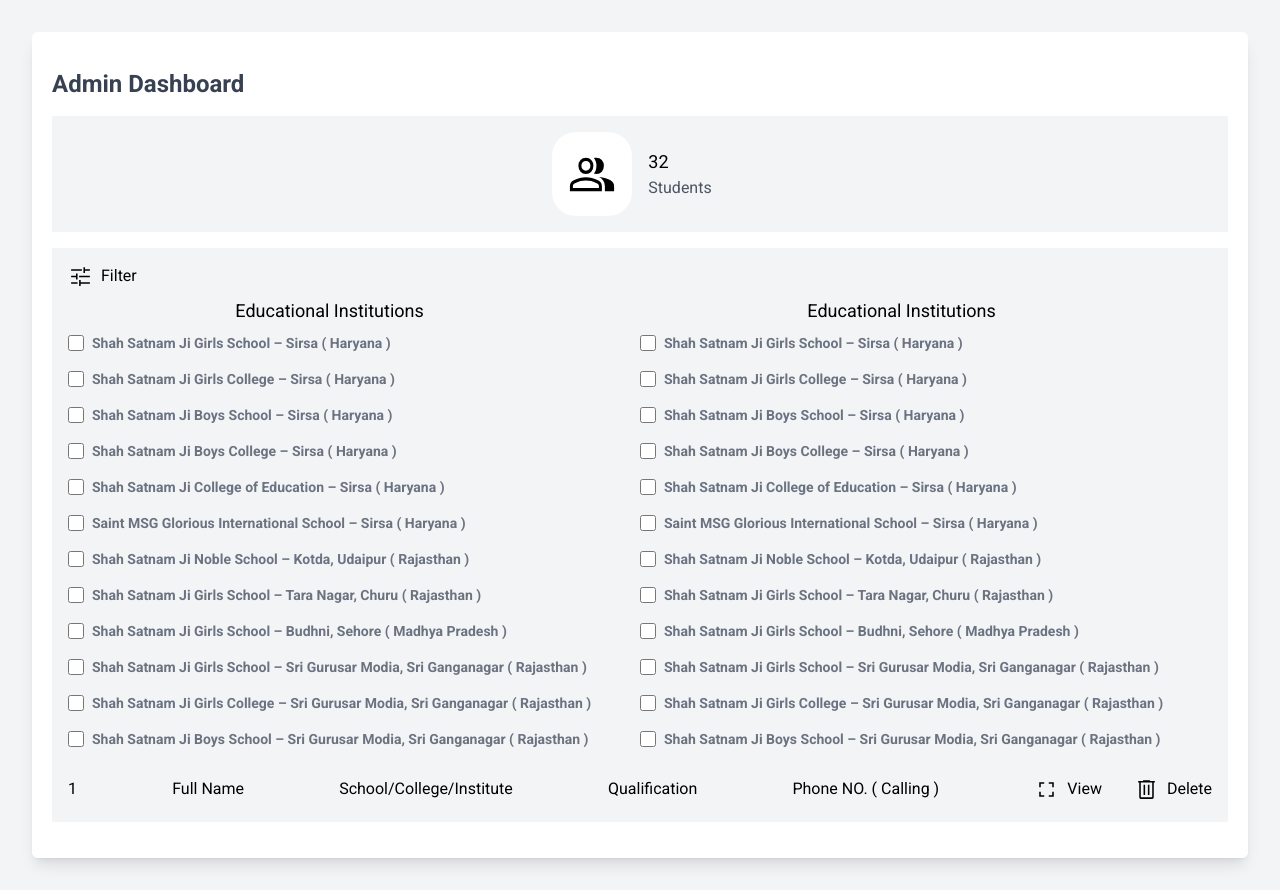
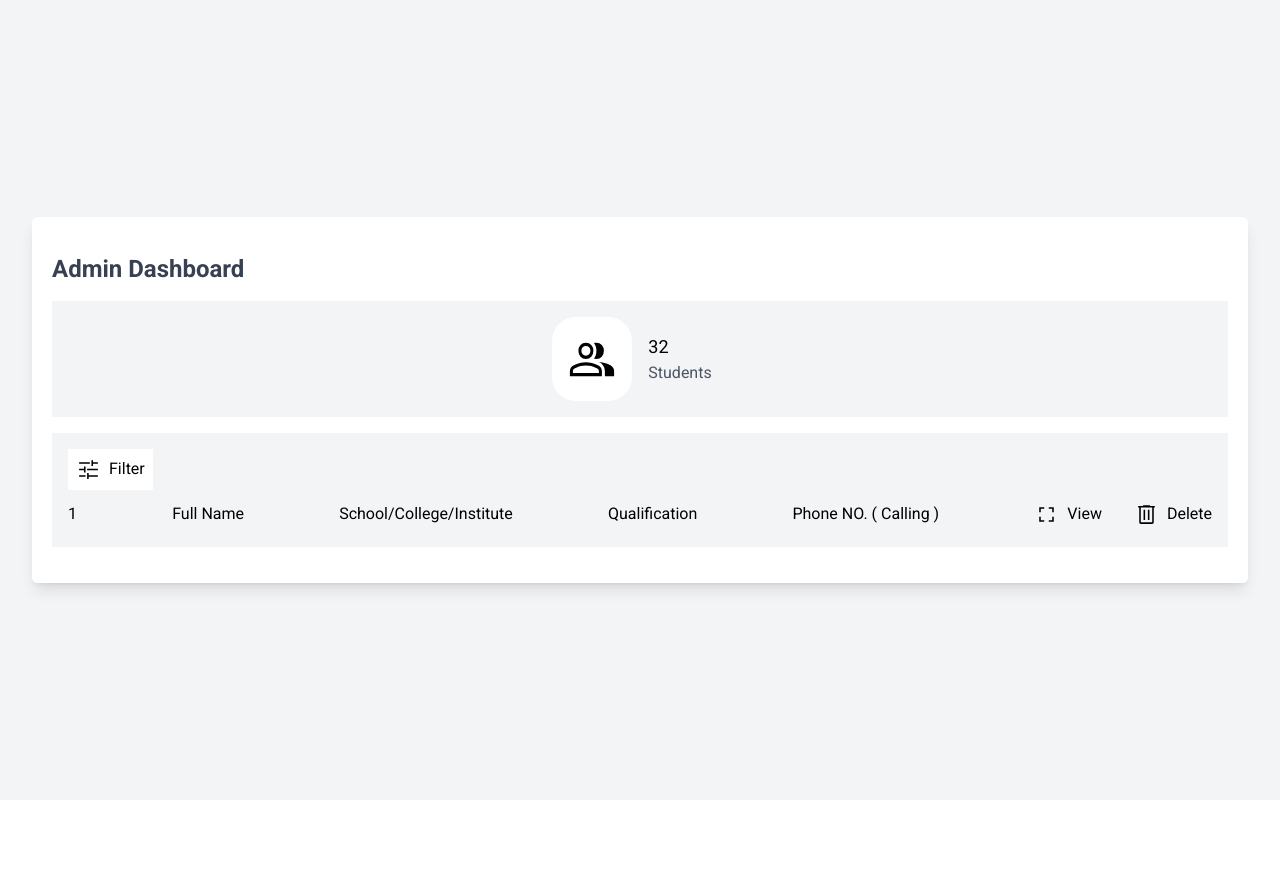
Before and after one commit to The-Anmol/react_ex-student_biodata, a React (Create React App) app: page /admin in a window 1280 px wide. After the commit the page ends 800 px from the top, so only its background shows below. Built offline with nearby package versions, Linux system fonts and the light colour scheme.

Commit message:
add: show hide filter options

```diff
--- a/src/Admin.js
+++ b/src/Admin.js
@@ -1,19 +1,16 @@
-import React from 'react'
+
+import React, { useState }  from 'react'
 import './Admin.css';
 
 const Admin = () => {
+  const [ filterToggled , setFilterToggled ] = useState(false);
 
-  // const filterIcon = document.querySelector(".filter-icon");
-  // const filterInstitution = document.querySelector(".filter-institution");
+  function handleClick(){
+    filterToggled ? setFilterToggled(false) : setFilterToggled(true) ;
+    console.log(filterToggled);
+  }
 
-  // filterInstitution.style.display="none";
-
-  // filterIcon.addEventListener("click", function(){
-  //     filterInstitution.style.display="flex";
-  // });
-
-
-  return (
+  return(
     <>
     <div className="flex items-center min-h-screen p-8 bg-gray-100 lg:justify-center">
       <div className="min-w-11/12 min-h-11/12 flex flex-col flex-1 overflow-hidden bg-white rounded-md shadow-lg max md:flex-1 2xl:max-w-screen-sm 2xl:max-h-screen-sm">
@@ -32,11 +29,12 @@ const Admin = () => {
           </div>
           <div className='flex flex-col bg-gray-100 my-4 justify-evenly sm:flex-row'>
             <div className='w-full p-4 '>
-              <div className='mb-2 flex gap-2'>
-                <img  className='cursor-pointer filter-icon' src="./Asset/Icon/filter.svg" height={25} width={25} alt="" />Filter
-               </div>
+              <button onClick={handleClick} className='mb-2 flex gap-2 bg-white p-2'>
+                <img  src="./Asset/Icon/filter.svg" height={25} width={25} alt="" />Filter
+               </button>
                <div className='grid grid-cols-1 justify-between xl:grid-cols-2'>
-                <div className='filter-institution w-fit text-center justify-center mb-4'>
+                <div className={filterToggled ? "show" : " "} >
+                  <div className='filter-institution hidden w-fit text-center justify-center mb-4'>
                       <div className='text-lg' >Educational Institutions</div>
                       <div className="flex items-center space-x-2 py-2">
                           <input type="checkbox" className="w-4 h-4 transition duration-300 rounded focus:ring-2 accent-blue-500 focus:ring-offset-0 focus:outline-none focus:ring-blue-200" />
@@ -87,7 +85,7 @@ const Admin = () => {
                           <label className="text-sm font-semibold text-gray-500">Shah Satnam Ji Boys School – Sri Gurusar Modia, Sri Ganganagar ( Rajasthan )</label>
                       </div>
                   </div>
-                <div className='filter-institution w-fit text-center justify-center mb-4'>
+                  <div className='filter-institution hidden w-fit text-center justify-center mb-4'>
                       <div className='text-lg' >Educational Institutions</div>
                       <div className="flex items-center space-x-2 py-2">
                           <input type="checkbox" className="w-4 h-4 transition duration-300 rounded focus:ring-2 accent-blue-500 focus:ring-offset-0 focus:outline-none focus:ring-blue-200" />
@@ -139,6 +137,7 @@ const Admin = () => {
                       </div>
                   </div>
                 </div>
+               </div>
             <div className='flex flex-col'>
               <ul className='flex justify-between py-1 ' >
                 <li>Full Name</li>
@@ -159,65 +158,10 @@ const Admin = () => {
             </div>
             </div>
           </div>
-          {/* <form action="#" className="flex flex-col space-y-5">
-            <div className="flex flex-col space-y-1">
-              <label htmlFor="email" className="text-sm font-semibold text-gray-500">Email address</label>
-              <input
-                type="email"
-                name="login-email"
-                autoFocus
-                className="px-4 py-2 transition duration-300 border border-gray-300 rounded focus:border-transparent focus:outline-none focus:ring-4 focus:ring-blue-200"
-              />
-            </div>
-            <div className="flex flex-col space-y-1">
-              <div className="flex items-center justify-between">
-                <label htmlFor="password" className="text-sm font-semibold text-gray-500">Password</label>
-                  <a href="#root"   className="text-sm text-blue-600 hover:underline focus:text-blue-800">Forgot Password?</a>
-              </div>
-              <input
-                type="password"
-                autoComplete='on'
-                name="login-password"
-                className="px-4 py-2 transition duration-300 border border-gray-300 rounded focus:border-transparent focus:outline-none focus:ring-4 focus:ring-blue-200"
-              />
-            </div>
-            <div className="flex items-center space-x-2">
-              <input
-                type="checkbox"
-                id="remember"
-                className="w-4 h-4 transition duration-300 rounded focus:ring-2 accent-blue-500 focus:ring-offset-0 focus:outline-none focus:ring-blue-200"
-              />
-              <label htmlFor="remember" className="text-sm font-semibold text-gray-500">Remember me</label>
-            </div>
-            <div>
-              <button
-                type="submit"
-                className="w-full px-4 py-2 text-lg font-semibold text-white transition-colors duration-300 bg-blue-500 rounded-md shadow hover:bg-blue-600 focus:outline-none focus:ring-blue-200 focus:ring-4"
-              >
-                Log in
-              </button>
-            </div>
-            <div className="flex flex-col space-y-5">
-              <span className="flex items-center justify-center space-x-2">
-                <span className="h-px bg-gray-400 w-14"></span>
-                <span className="font-normal text-gray-500">or login with</span>
-                <span className="h-px bg-gray-400 w-14"></span>
-              </span>
-              <div className="flex flex-col space-y-4">
-                  <a href="#root"
-
-                  className="flex items-center justify-center px-4 py-2 space-x-2 transition-colors duration-300 border border-blue-500 rounded-md group hover:bg-blue-500 focus:outline-none"
-                >
-                  <span className="text-sm font-medium text-blue-500 group-hover:text-white">Google</span>
-                </a>
-              </div>
-            </div>
-          </form> */}
         </div>
       </div>
     </div>
     </>
   )
 }
-
-export default Admin
+export default Admin;
--- a/src/App.css
+++ b/src/App.css
@@ -17,3 +17,6 @@
   --silver: #e5e5e5;
   --black: #000;
 }
+.show{
+  display: flex;
+}
```
Lines whose indentation alone changed are shown as unchanged.
